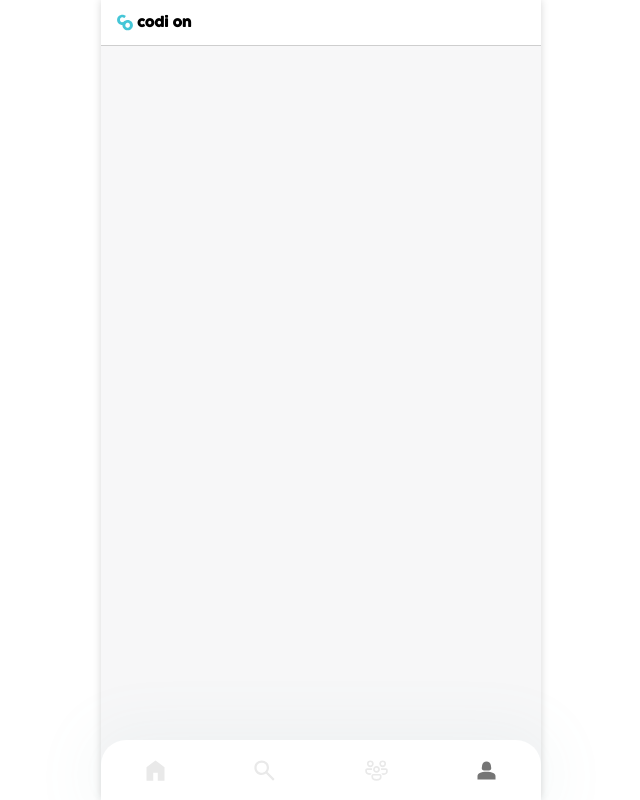
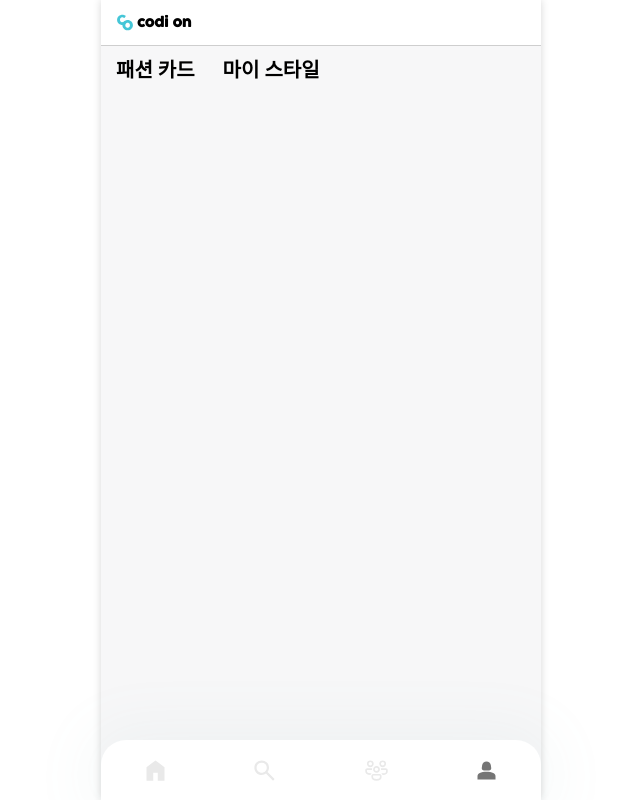
Before and after one commit to codyondev/codyon, a Next.js app: page / in a window 1280 px wide. Shown: the whole page, without its empty margins (319-959 px from the left). Built offline with nearby package versions, Linux system fonts and the light colour scheme; a web font is replaced by a local one.

Commit message:
feat: 헤더 네비게이션 추가

```diff
--- a/pages/index.tsx
+++ b/pages/index.tsx
@@ -1,12 +1,22 @@
 import type { NextPage } from 'next';
-import Head from 'next/head';
-import Image from 'next/image';
+import Link from 'next/link';
 import React from 'react';
 
 import Layout from '@components/layout';
 
 const Home: NextPage = function () {
-  return <Layout />;
+  return (
+    <Layout>
+      <nav className="p-layoutX mt-[10px] flex gap-x-[28px]">
+        <Link href="/fashin-card" className="font-extrabold text-xl">
+          패션 카드
+        </Link>
+        <Link href="/my-style" className="font-extrabold text-xl">
+          마이 스타일
+        </Link>
+      </nav>
+    </Layout>
+  );
 };
 
 export default Home;
--- a/tailwind.config.js
+++ b/tailwind.config.js
@@ -46,6 +46,11 @@ module.exports = {
         default: ['Pretendard Variable'],
         cocogoose: ['COCOGOOSE Regular'],
       },
+      padding: {
+        layout: '15px 15px',
+        layoutX: '0 15px',
+        layoutY: '15px 0',
+      },
     },
   },
   plugins: [],
```
